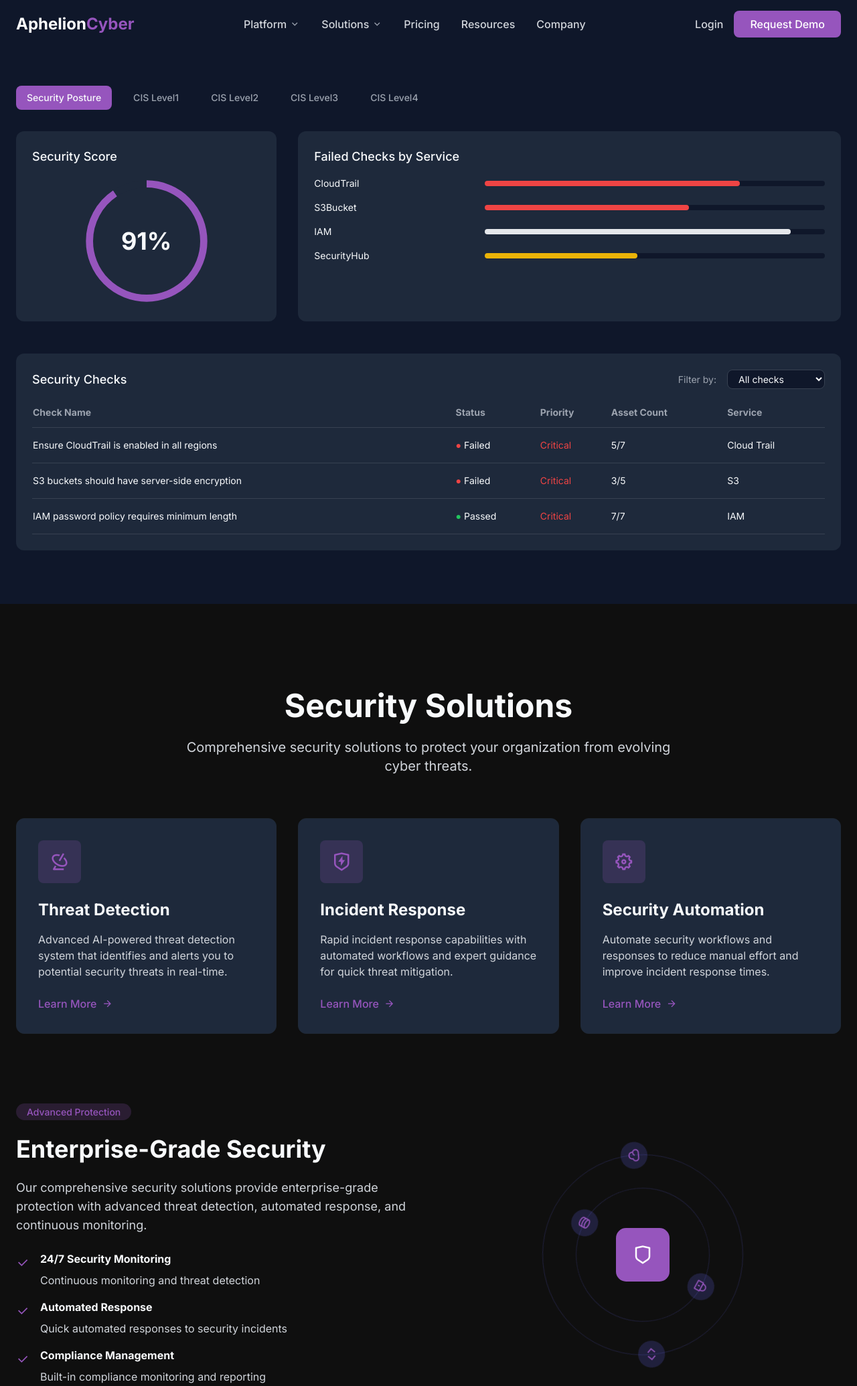
After one commit to Luphonix-Prime/aphelion-cyber-new, a Django app: page /security/ in a window 1280 px wide. The commit adds this page. Shown: the top 2070 px of the page at 67% size. Run offline with Django 5.2, Linux system fonts and the light colour scheme; some libraries are stand-ins or nearby versions.

Commit message:
feat(security): add security page with dashboard and features
Add a new security page to the website, including a security dashboard with metrics, checks, and a table for failed/passed checks. Also, introduce security features like threat detection, incident response, and automation. The page is integrated into the navigation and extends the base template.

```diff
--- a/aphelioncyber/website/urls.py
+++ b/aphelioncyber/website/urls.py
@@ -12,4 +12,5 @@ urlpatterns = [
     path('contact/', views.contact, name='contact'),
     path('forgot-password/', views.forgot_password, name='forgot_password'),
     path('signup/', views.signup, name='signup'),  # Add this line
+    path('security/', views.security, name='security'),
 ]
--- a/aphelioncyber/website/views.py
+++ b/aphelioncyber/website/views.py
@@ -45,3 +45,6 @@ def contact(request):
 
 def signup(request):
     return render(request, 'website/signup.html')
+
+def security(request):
+    return render(request, 'website/security.html')
--- a/templates/base.html
+++ b/templates/base.html
@@ -201,7 +201,6 @@
                                         <ul class="space-y-2">
                                             <li><a href="#" class="block px-4 py-2 text-sm hover:bg-[#0f172a]/50 rounded-lg">Risk Assessment</a></li>
                                             <li><a href="#" class="block px-4 py-2 text-sm hover:bg-[#0f172a]/50 rounded-lg">Threat Detection</a></li>
-                                            <li><a href="#" class="block px-4 py-2 text-sm hover:bg-[#0f172a]/50 rounded-lg">Security Automation</a></li>
                                             <li><a href="#" class="block px-4 py-2 text-sm hover:bg-[#0f172a]/50 rounded-lg">Compliance Management</a></li>
                                         </ul>
                                     </div>
@@ -215,7 +214,7 @@
                                 <div id="solutionsMenu" class="absolute left-0 top-full mt-2 w-64 hidden">
                                     <div class="bg-[#1e293b] rounded-xl shadow-xl p-4 border border-gray-700">
                                         <ul class="space-y-2">
-                                            <li><a href="#" class="block px-4 py-2 text-sm hover:bg-[#0f172a]/50 rounded-lg">For Healthcare</a></li>
+                                            <li><a href="{% url 'security' %}" class="block px-4 py-2 text-sm hover:bg-[#0f172a]/50 rounded-lg">Security</a></li>
                                             <li><a href="#" class="block px-4 py-2 text-sm hover:bg-[#0f172a]/50 rounded-lg">For Financial Services</a></li>
                                             <li><a href="#" class="block px-4 py-2 text-sm hover:bg-[#0f172a]/50 rounded-lg">For Government</a></li>
                                             <li><a href="#" class="block px-4 py-2 text-sm hover:bg-[#0f172a]/50 rounded-lg">For Enterprise</a></li>
--- /dev/null
+++ b/templates/website/security.html
@@ -0,0 +1,256 @@
+{% extends 'base.html' %}
+
+{% block title %}Security Dashboard | Aphelion Cyber Security{% endblock %}
+{% block meta_description %}Real-time security monitoring dashboard with threat detection, security checks, and compliance status.{% endblock %}
+
+{% block content %}
+<div class="pt-32 pb-20 bg-[#0f172a]">
+    <div class="container mx-auto px-4 md:px-6">
+        <!-- Security Posture Tabs -->
+        <div class="flex space-x-4 mb-8">
+            <button class="bg-[#9655BD] px-4 py-2 rounded-lg text-sm font-medium">Security Posture</button>
+            <button class="text-gray-400 hover:text-white px-4 py-2 rounded-lg text-sm font-medium">CIS Level1</button>
+            <button class="text-gray-400 hover:text-white px-4 py-2 rounded-lg text-sm font-medium">CIS Level2</button>
+            <button class="text-gray-400 hover:text-white px-4 py-2 rounded-lg text-sm font-medium">CIS Level3</button>
+            <button class="text-gray-400 hover:text-white px-4 py-2 rounded-lg text-sm font-medium">CIS Level4</button>
+        </div>
+
+        <!-- Security Overview -->
+        <div class="grid grid-cols-1 lg:grid-cols-3 gap-8 mb-12">
+            <!-- Security Score -->
+            <div class="bg-[#1e293b] p-6 rounded-xl">
+                <h3 class="text-lg font-medium mb-4">Security Score</h3>
+                <div class="relative w-48 h-48 mx-auto">
+                    <div class="absolute inset-0 flex items-center justify-center">
+                        <span class="text-4xl font-bold">91%</span>
+                    </div>
+                    <svg class="w-full h-full transform -rotate-90" viewBox="0 0 36 36">
+                        <circle cx="18" cy="18" r="16" fill="none" stroke="#1e293b" stroke-width="2"></circle>
+                        <circle cx="18" cy="18" r="16" fill="none" stroke="#9655BD" stroke-width="2" stroke-dasharray="100" stroke-dashoffset="9"></circle>
+                    </svg>
+                </div>
+            </div>
+
+            <!-- Security Metrics -->
+            <div class="lg:col-span-2 bg-[#1e293b] p-6 rounded-xl">
+                <h3 class="text-lg font-medium mb-4">Failed Checks by Service</h3>
+                <div class="space-y-4">
+                    <div class="flex items-center justify-between">
+                        <span class="text-sm">CloudTrail</span>
+                        <div class="w-2/3 bg-[#0f172a] rounded-full h-2">
+                            <div class="bg-red-500 h-2 rounded-full" style="width: 75%"></div>
+                        </div>
+                    </div>
+                    <div class="flex items-center justify-between">
+                        <span class="text-sm">S3Bucket</span>
+                        <div class="w-2/3 bg-[#0f172a] rounded-full h-2">
+                            <div class="bg-red-500 h-2 rounded-full" style="width: 60%"></div>
+                        </div>
+                    </div>
+                    <div class="flex items-center justify-between">
+                        <span class="text-sm">IAM</span>
+                        <div class="w-2/3 bg-[#0f172a] rounded-full h-2">
+                            <div class="bg-gray-200 h-2 rounded-full" style="width: 90%"></div>
+                        </div>
+                    </div>
+                    <div class="flex items-center justify-between">
+                        <span class="text-sm">SecurityHub</span>
+                        <div class="w-2/3 bg-[#0f172a] rounded-full h-2">
+                            <div class="bg-yellow-500 h-2 rounded-full" style="width: 45%"></div>
+                        </div>
+                    </div>
+                </div>
+            </div>
+        </div>
+
+        <!-- Security Checks Table -->
+        <div class="bg-[#1e293b] rounded-xl p-6">
+            <div class="flex justify-between items-center mb-6">
+                <h3 class="text-lg font-medium">Security Checks</h3>
+                <div class="flex items-center space-x-4">
+                    <span class="text-sm text-gray-400">Filter by:</span>
+                    <select class="bg-[#0f172a] border border-gray-700 rounded-lg px-3 py-1 text-sm">
+                        <option>All checks</option>
+                        <option>Failed checks</option>
+                        <option>Passed checks</option>
+                    </select>
+                </div>
+            </div>
+
+            <div class="overflow-x-auto">
+                <table class="w-full">
+                    <thead>
+                        <tr class="text-left text-sm text-gray-400 border-b border-gray-700">
+                            <th class="pb-3">Check Name</th>
+                            <th class="pb-3">Status</th>
+                            <th class="pb-3">Priority</th>
+                            <th class="pb-3">Asset Count</th>
+                            <th class="pb-3">Service</th>
+                        </tr>
+                    </thead>
+                    <tbody class="text-sm">
+                        <tr class="border-b border-gray-700">
+                            <td class="py-4">Ensure CloudTrail is enabled in all regions</td>
+                            <td><span class="text-red-500">●</span> Failed</td>
+                            <td class="text-red-500">Critical</td>
+                            <td>5/7</td>
+                            <td>Cloud Trail</td>
+                        </tr>
+                        <tr class="border-b border-gray-700">
+                            <td class="py-4">S3 buckets should have server-side encryption</td>
+                            <td><span class="text-red-500">●</span> Failed</td>
+                            <td class="text-red-500">Critical</td>
+                            <td>3/5</td>
+                            <td>S3</td>
+                        </tr>
+                        <tr class="border-b border-gray-700">
+                            <td class="py-4">IAM password policy requires minimum length</td>
+                            <td><span class="text-green-500">●</span> Passed</td>
+                            <td class="text-red-500">Critical</td>
+                            <td>7/7</td>
+                            <td>IAM</td>
+                        </tr>
+                    </tbody>
+                </table>
+            </div>
+        </div>
+    </div>
+</div>
+
+
+
+
+<div class="pt-32 pb-20">
+    <div class="container mx-auto px-4 md:px-6">
+        <!-- Hero Section -->
+        <div class="text-center max-w-3xl mx-auto mb-16">
+            <h1 class="text-4xl md:text-5xl font-bold mb-6">Security Solutions</h1>
+            <p class="text-xl text-gray-300">
+                Comprehensive security solutions to protect your organization from evolving cyber threats.
+            </p>
+        </div>
+
+        <!-- Security Features -->
+        <div class="grid grid-cols-1 md:grid-cols-2 lg:grid-cols-3 gap-8 mb-20">
+            <!-- Threat Detection -->
+            <div class="bg-[#1e293b] p-8 rounded-xl border border-gray-800 card-hover">
+                <div class="w-16 h-16 bg-[#9655BD]/20 rounded-lg flex items-center justify-center mb-6">
+                    <i class="ri-radar-line text-3xl text-[#9655BD]"></i>
+                </div>
+                <h3 class="text-2xl font-bold mb-4">Threat Detection</h3>
+                <p class="text-gray-300 mb-6">
+                    Advanced AI-powered threat detection system that identifies and alerts you to potential security threats in real-time.
+                </p>
+                <a href="#" class="inline-flex items-center text-[#9655BD] hover:text-[#8b5cf6] font-medium">
+                    Learn More
+                    <i class="ri-arrow-right-line ml-2"></i>
+                </a>
+            </div>
+
+            <!-- Incident Response -->
+            <div class="bg-[#1e293b] p-8 rounded-xl border border-gray-800 card-hover">
+                <div class="w-16 h-16 bg-[#9655BD]/20 rounded-lg flex items-center justify-center mb-6">
+                    <i class="ri-shield-flash-line text-3xl text-[#9655BD]"></i>
+                </div>
+                <h3 class="text-2xl font-bold mb-4">Incident Response</h3>
+                <p class="text-gray-300 mb-6">
+                    Rapid incident response capabilities with automated workflows and expert guidance for quick threat mitigation.
+                </p>
+                <a href="#" class="inline-flex items-center text-[#9655BD] hover:text-[#8b5cf6] font-medium">
+                    Learn More
+                    <i class="ri-arrow-right-line ml-2"></i>
+                </a>
+            </div>
+
+            <!-- Security Automation -->
+            <div class="bg-[#1e293b] p-8 rounded-xl border border-gray-800 card-hover">
+                <div class="w-16 h-16 bg-[#9655BD]/20 rounded-lg flex items-center justify-center mb-6">
+                    <i class="ri-settings-5-line text-3xl text-[#9655BD]"></i>
+                </div>
+                <h3 class="text-2xl font-bold mb-4">Security Automation</h3>
+                <p class="text-gray-300 mb-6">
+                    Automate security workflows and responses to reduce manual effort and improve incident response times.
+                </p>
+                <a href="#" class="inline-flex items-center text-[#9655BD] hover:text-[#8b5cf6] font-medium">
+                    Learn More
+                    <i class="ri-arrow-right-line ml-2"></i>
+                </a>
+            </div>
+        </div>
+
+        <!-- Security Features Detail -->
+        <div class="grid grid-cols-1 lg:grid-cols-2 gap-12 items-center mb-20">
+            <div>
+                <div class="mb-6">
+                    <span class="bg-[#9655BD]/20 text-[#9655BD] px-4 py-1 rounded-full text-sm font-medium">Advanced Protection</span>
+                </div>
+                <h2 class="text-3xl md:text-4xl font-bold mb-6">Enterprise-Grade Security</h2>
+                <p class="text-lg text-gray-300 mb-6">
+                    Our comprehensive security solutions provide enterprise-grade protection with advanced threat detection, automated response, and continuous monitoring.
+                </p>
+                <ul class="space-y-4 mb-8">
+                    <li class="flex items-start">
+                        <i class="ri-check-line text-[#9655BD] text-xl mr-4 mt-1"></i>
+                        <div>
+                            <h3 class="font-bold mb-2">24/7 Security Monitoring</h3>
+                            <p class="text-gray-300">Continuous monitoring and threat detection</p>
+                        </div>
+                    </li>
+                    <li class="flex items-start">
+                        <i class="ri-check-line text-[#9655BD] text-xl mr-4 mt-1"></i>
+                        <div>
+                            <h3 class="font-bold mb-2">Automated Response</h3>
+                            <p class="text-gray-300">Quick automated responses to security incidents</p>
+                        </div>
+                    </li>
+                    <li class="flex items-start">
+                        <i class="ri-check-line text-[#9655BD] text-xl mr-4 mt-1"></i>
+                        <div>
+                            <h3 class="font-bold mb-2">Compliance Management</h3>
+                            <p class="text-gray-300">Built-in compliance monitoring and reporting</p>
+                        </div>
+                    </li>
+                </ul>
+            </div>
+            <div class="relative">
+                <div class="orbital-container">
+                    <div class="center-icon">
+                        <i class="ri-shield-line text-white text-3xl"></i>
+                    </div>
+                    <div class="orbit orbit-1">
+                        <div class="orbital-icon" style="top: 0; left: 50%; transform: translate(-50%, -50%);">
+                            <i class="ri-lock-line"></i>
+                        </div>
+                        <div class="orbital-icon" style="bottom: 0; left: 50%; transform: translate(-50%, 50%);">
+                            <i class="ri-database-2-line"></i>
+                        </div>
+                    </div>
+                    <div class="orbit orbit-2">
+                        <div class="orbital-icon" style="top: 50%; right: 0; transform: translate(50%, -50%);">
+                            <i class="ri-cloud-line"></i>
+                        </div>
+                        <div class="orbital-icon" style="top: 50%; left: 0; transform: translate(-50%, -50%);">
+                            <i class="ri-code-line"></i>
+                        </div>
+                    </div>
+                </div>
+            </div>
+        </div>
+
+        <!-- Call to Action -->
+        <div class="bg-gradient-cyber rounded-2xl overflow-hidden relative p-12 text-center">
+            <div class="absolute inset-0 bg-cyber-pattern opacity-10"></div>
+            <div class="relative z-10">
+                <h2 class="text-3xl md:text-4xl font-bold mb-6">Ready to secure your organization?</h2>
+                <p class="text-xl text-gray-300 mb-8 max-w-2xl mx-auto">
+                    Get in touch with our security experts to learn how we can help protect your organization.
+                </p>
+                <a href="{% url 'contact' %}" class="inline-flex items-center bg-[#9655BD] hover:bg-[#9655BD] text-white font-medium px-8 py-4 rounded-lg transition-colors">
+                    Contact Security Experts
+                    <i class="ri-arrow-right-line ml-2"></i>
+                </a>
+            </div>
+        </div>
+    </div>
+</div>
+{% endblock %}
```
